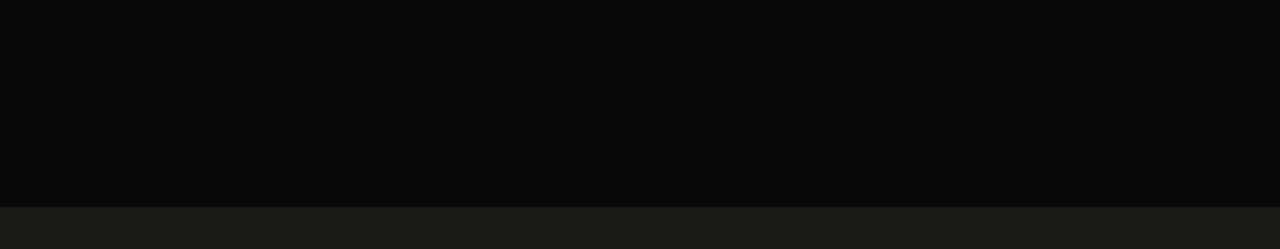
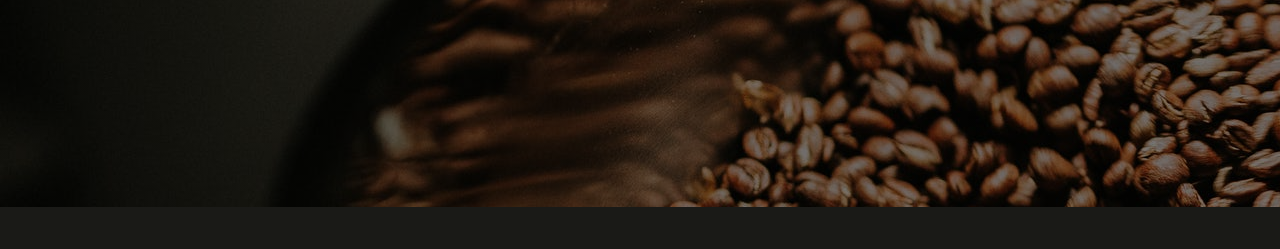
Before and after one commit to Lautaro-Jimenez/Jimenez-cafeteria-y-panaderia, a plain HTML site: page index.html in a window 1280 px wide. Shown: the part 646-895 px from the top of the page. Drawn offline with nearby package versions, Linux system fonts and the light colour scheme; the site is published under a folder, as on GitHub Pages, so addresses that start at the root find nothing.

Commit message:
Se corrigió un problema que causaba que la imagen de fondo granosCafe no se mostrara correctamente fuera de LiveServer

```diff
--- a/css/estilos.css
+++ b/css/estilos.css
@@ -118,7 +118,7 @@ button:hover {
         rgba(0,0,0,0.5),
         rgba(0,0,0,0.5)
     )
-    ,url(/assets/img/granosCafe.jpg);
+    ,url(../assets/img/granosCafe.jpg);
 
     grid-area: hero;
 }
```
